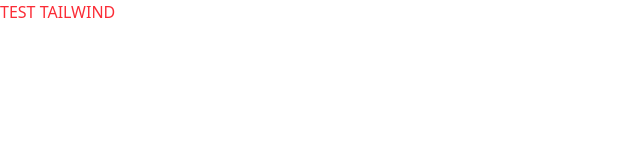
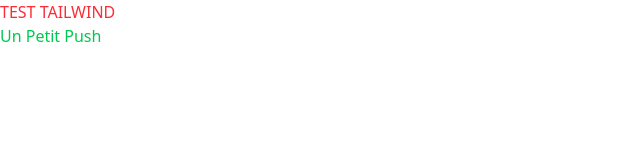
Before and after one commit to hichamzh/AniVerse, a React (Vite) app: page / in a window 1280 px wide. Shown: the top 160 px of the page, without its empty margins (0-640 px from the left). Built offline with nearby package versions, Linux system fonts and the light colour scheme.

Commit message:
création branche dev et premier push

```diff
--- a/src/App.jsx
+++ b/src/App.jsx
@@ -5,6 +5,7 @@
   return (
     <>
         <h1 className='text-red-500'>TEST TAILWIND</h1>
+        <h2 className='text-green-500'>Un Petit Push</h2>
     </>
   )
 }
```
